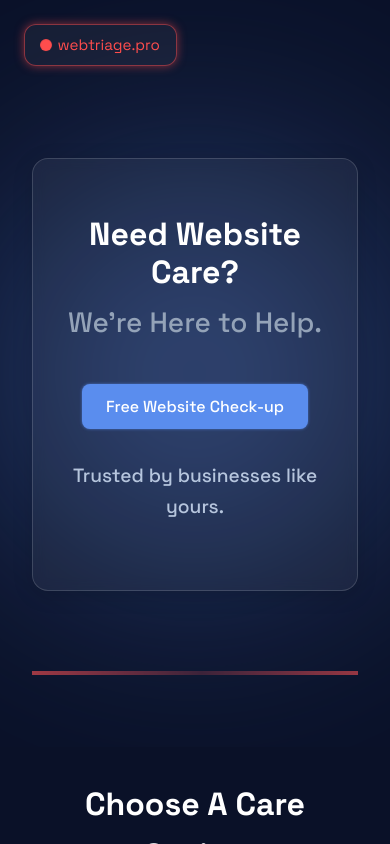
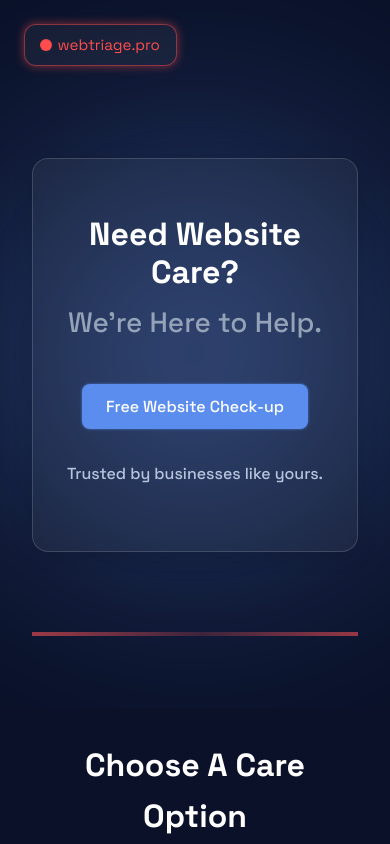
Before and after one commit to KatrinaFinney/webtriage, a Next.js app: page / in a window 390 px wide. Built offline with nearby package versions, Linux system fonts and the light colour scheme.

Commit message:
homepage polish

```diff
--- a/src/app/styles/HeroSection.module.css
+++ b/src/app/styles/HeroSection.module.css
@@ -227,6 +227,10 @@
   .container {
     min-height: 100vh;
   }
+  .trustMessage {
+    font-size: 1rem;
+  }
+
 }
 /* in your global styles or HeroSection.module.css */
 
```
